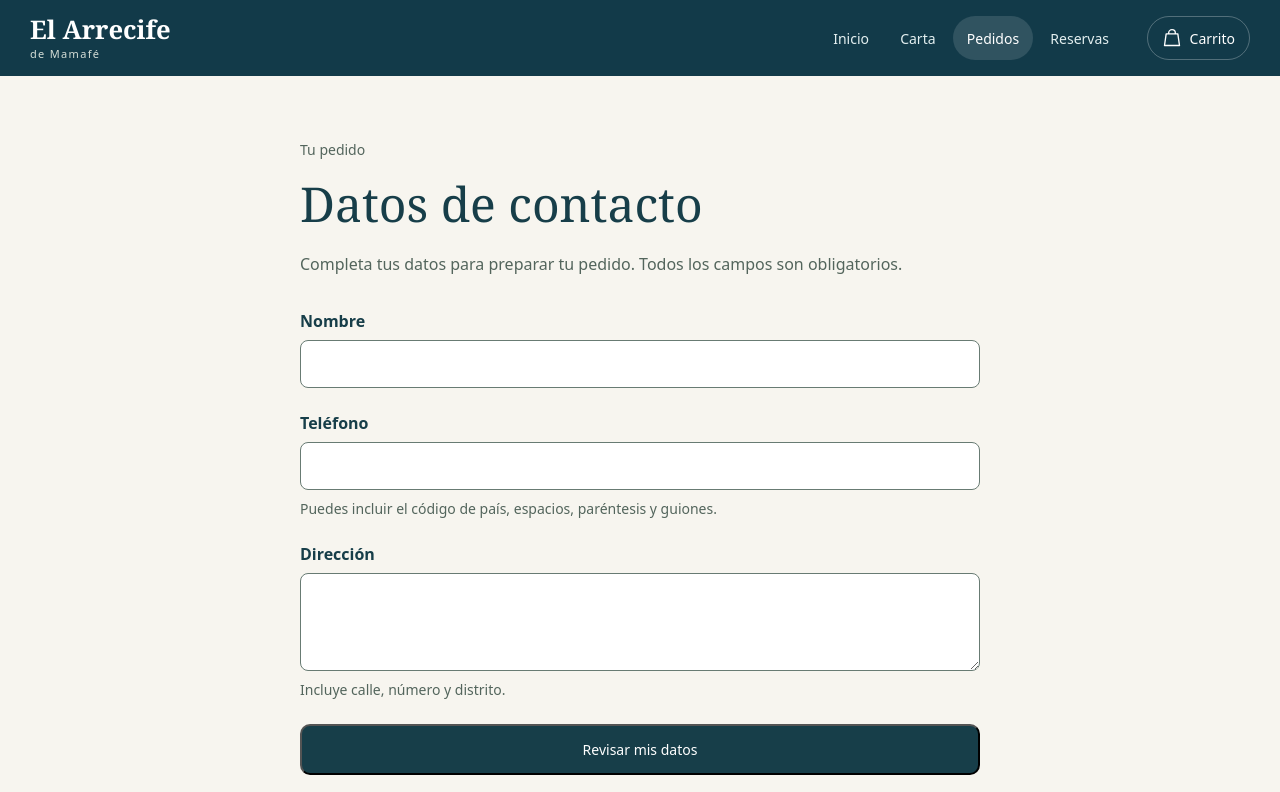
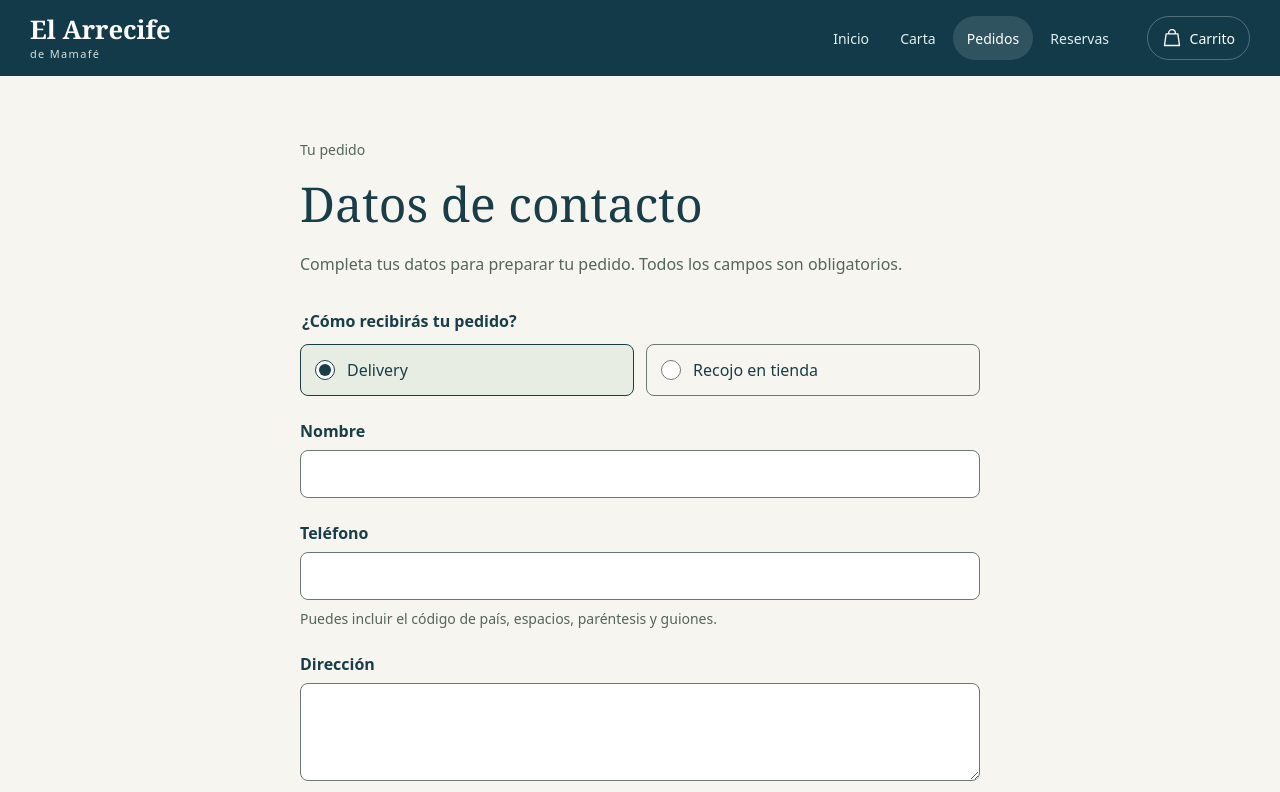
Before and after one commit to StephanoDang/-pagina-web-el-arrecife, a React (Vite) app: page /pedidos in a window 1280 px wide. Shown: the top 792 px of the page. Built offline with nearby package versions, Linux system fonts and the light colour scheme.

Commit message:
feat: add checkout delivery and pickup selection.

```diff
--- a/src/pages/OrderPage.css
+++ b/src/pages/OrderPage.css
@@ -3,6 +3,18 @@
 .order-page h1 { margin: 0; color: var(--site-ink); font-family: Georgia, 'Times New Roman', serif; font-size: clamp(2rem, 6vw, 3rem); font-weight: 400; }
 .order-intro { margin: 16px 0 32px; color: #53655c; line-height: 1.6; }
 .order-form { display: grid; gap: 24px; }
+.order-delivery-method { min-width: 0; margin: 0; padding: 0; border: 0; }
+.order-delivery-method legend { margin-bottom: 12px; color: var(--site-ink); font-weight: 600; }
+.order-delivery-options { display: grid; grid-template-columns: repeat(auto-fit, minmax(min(100%, 220px), 1fr)); gap: 12px; }
+.order-delivery-option {
+  display: flex; align-items: center; gap: 12px; min-height: 48px; padding: 14px;
+  border: 1px solid #687b73; border-radius: 8px; color: var(--site-ink);
+  cursor: pointer; touch-action: manipulation; overflow-wrap: anywhere;
+}
+.order-delivery-option:has(input:checked) { border-color: var(--site-ink); background: #e8ede4; }
+.order-delivery-option input { flex-shrink: 0; width: 20px; height: 20px; margin: 0; accent-color: var(--site-ink); }
+.order-delivery-option input:focus-visible { outline: 3px solid var(--site-ink); outline-offset: 3px; }
+.order-delivery-method > .order-error { margin-top: 8px; }
 .order-field { display: grid; gap: 8px; min-width: 0; }
 .order-field label { color: var(--site-ink); font-weight: 600; }
 .order-field input, .order-field textarea {
--- a/src/pages/OrderPage.tsx
+++ b/src/pages/OrderPage.tsx
@@ -3,6 +3,7 @@ import { useForm } from 'react-hook-form'
 import './OrderPage.css'
 
 interface CustomerDetails {
+  deliveryMethod: 'delivery' | 'pickup'
   name: string
   phone: string
   address: string
@@ -11,7 +12,7 @@ interface CustomerDetails {
 export default function OrderPage() {
   const [reviewed, setReviewed] = useState(false)
   const { register, handleSubmit, formState: { errors } } = useForm<CustomerDetails>({
-    defaultValues: { name: '', phone: '', address: '' },
+    defaultValues: { deliveryMethod: 'delivery', name: '', phone: '', address: '' },
     mode: 'onSubmit',
     reValidateMode: 'onChange',
     shouldFocusError: true,
@@ -25,6 +26,31 @@ export default function OrderPage() {
       <form className="order-form" noValidate
         onChange={() => setReviewed(false)}
         onSubmit={handleSubmit(() => setReviewed(true), () => setReviewed(false))}>
+        <fieldset className="order-delivery-method"
+          aria-describedby={errors.deliveryMethod ? 'delivery-method-error' : undefined}>
+          <legend>¿Cómo recibirás tu pedido?</legend>
+          <div className="order-delivery-options">
+            <label className="order-delivery-option">
+              <input type="radio" value="delivery"
+                aria-invalid={Boolean(errors.deliveryMethod)}
+                aria-describedby={errors.deliveryMethod ? 'delivery-method-error' : undefined}
+                {...register('deliveryMethod', {
+                  required: 'Elige cómo recibirás tu pedido.',
+                  validate: (value) => value === 'delivery' || value === 'pickup'
+                    || 'Elige delivery o recojo en tienda.',
+                })} />
+              <span>Delivery</span>
+            </label>
+            <label className="order-delivery-option">
+              <input type="radio" value="pickup"
+                aria-invalid={Boolean(errors.deliveryMethod)}
+                aria-describedby={errors.deliveryMethod ? 'delivery-method-error' : undefined}
+                {...register('deliveryMethod')} />
+              <span>Recojo en tienda</span>
+            </label>
+          </div>
+          {errors.deliveryMethod && <p className="order-error" id="delivery-method-error" role="alert">{errors.deliveryMethod.message}</p>}
+        </fieldset>
         <div className="order-field">
           <label htmlFor="customer-name">Nombre</label>
           <input id="customer-name" type="text" autoComplete="name" required maxLength={100}
```
Also changed, not shown: 2 other files (tests, documents, lock files or other folders).
